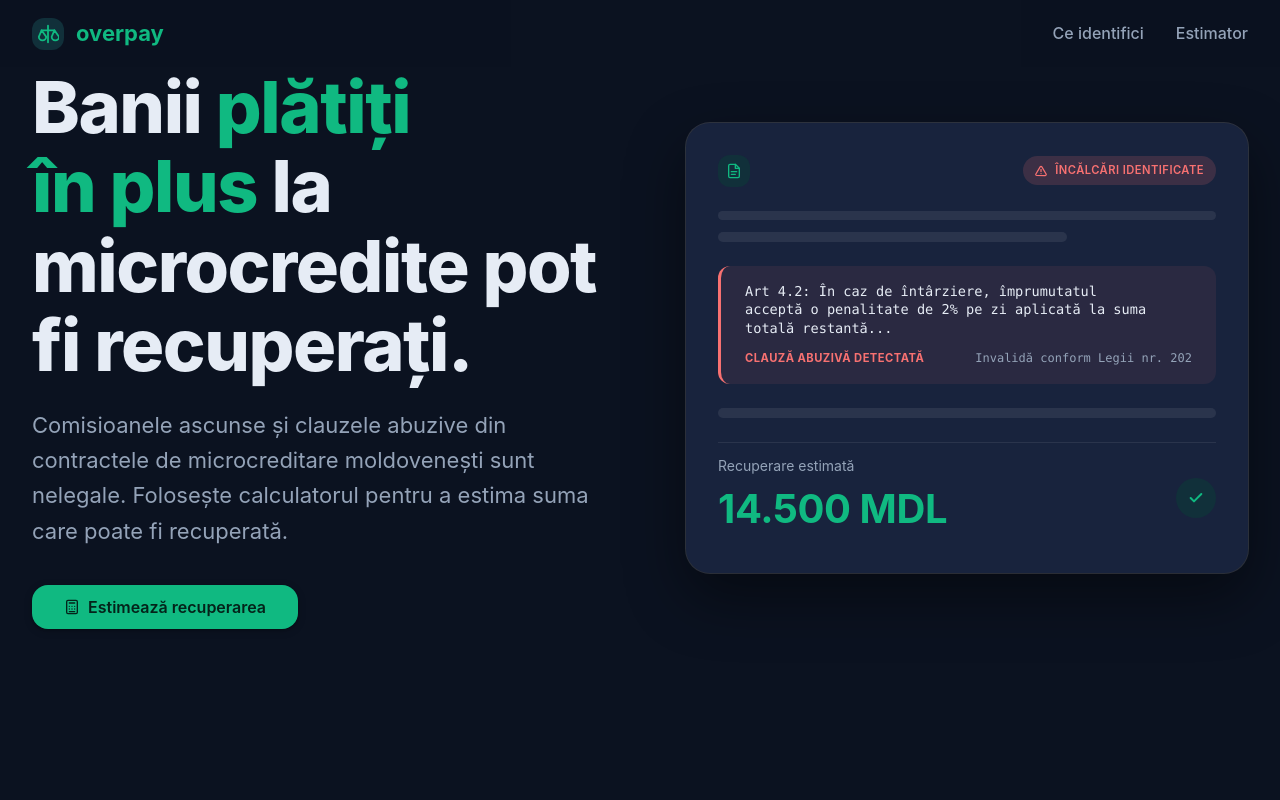
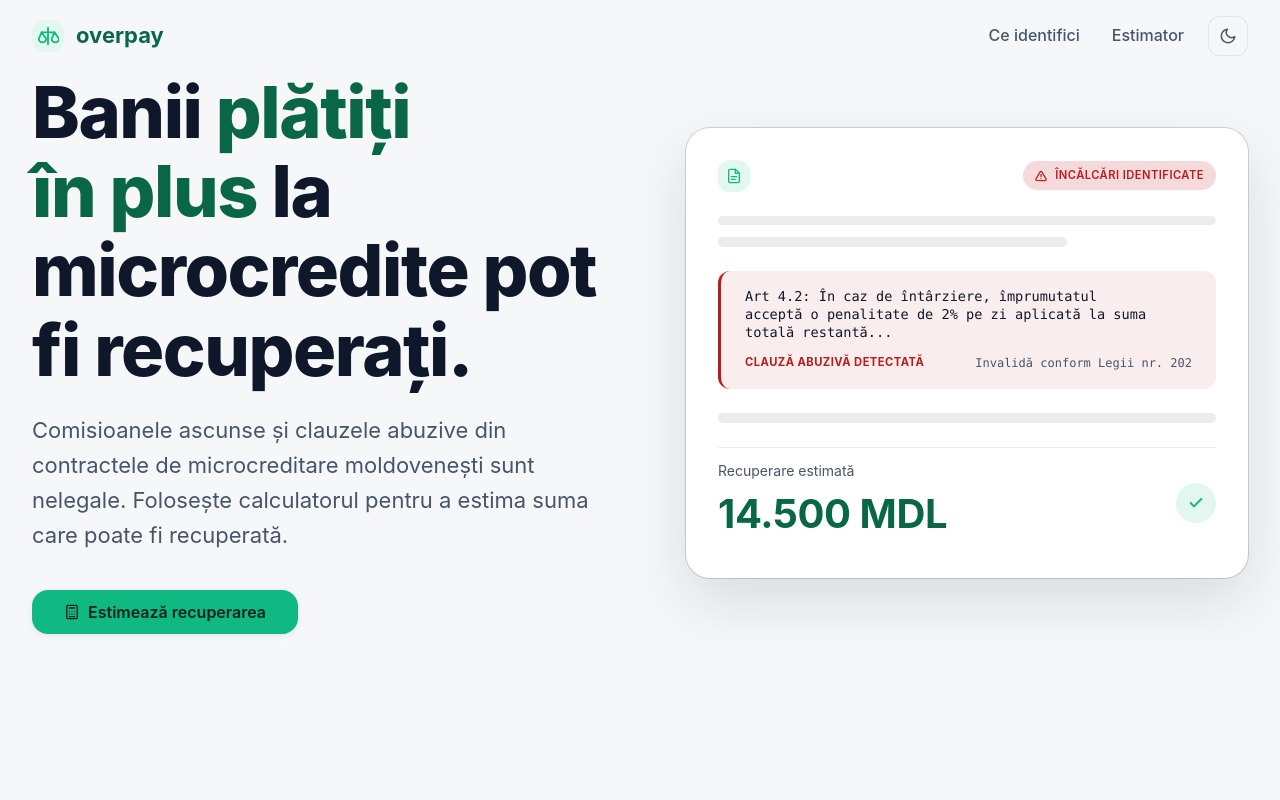
Before and after one commit to Positronbohemia2025/overpay_refund, a React (Vite) app: page / in a window 1280 px wide. Shown: the top 800 px of the page. Built offline with nearby package versions, Linux system fonts and the light colour scheme; a web font is replaced by a local one.

Commit message:
feat: add light/dark theme toggle with FOUC prevention

```diff
--- a/index.html
+++ b/index.html
@@ -3,8 +3,19 @@
   <head>
     <meta charset="UTF-8" />
     <meta name="viewport" content="width=device-width, initial-scale=1.0" />
-    <meta name="color-scheme" content="dark" />
-    <meta name="theme-color" content="#0b1220" />
+    <meta name="color-scheme" content="light dark" />
+    <meta name="theme-color" content="#f6f7f9" media="(prefers-color-scheme: light)" />
+    <meta name="theme-color" content="#0b1220" media="(prefers-color-scheme: dark)" />
+    <script>
+      (function () {
+        try {
+          var t = localStorage.getItem('overpay.theme');
+          document.documentElement.dataset.theme = t === 'dark' ? 'dark' : 'light';
+        } catch (e) {
+          document.documentElement.dataset.theme = 'light';
+        }
+      })();
+    </script>
     <meta
       name="description"
       content="Analiză automată a contractelor de microcreditare din Moldova: află dacă ai fost taxat cu dobânzi, comisioane sau clauze nelegale."
--- /dev/null
+++ b/src/components/ThemeToggle/ThemeToggle.module.css
@@ -0,0 +1,22 @@
+.toggle {
+  display: inline-flex;
+  align-items: center;
+  justify-content: center;
+  width: 2.5rem;
+  height: 2.5rem;
+  border-radius: var(--radius-sm);
+  background-color: transparent;
+  color: var(--color-text-muted);
+  box-shadow: inset 0 0 0 1px var(--color-border-soft);
+  cursor: pointer;
+  transition:
+    background-color var(--transition-fast),
+    color var(--transition-fast),
+    box-shadow var(--transition-fast);
+}
+
+.toggle:hover {
+  background-color: var(--color-surface-sunken);
+  color: var(--color-text);
+  box-shadow: inset 0 0 0 1px var(--color-border-strong);
+}
--- /dev/null
+++ b/src/components/ThemeToggle/ThemeToggle.tsx
@@ -0,0 +1,80 @@
+import { useEffect, useState } from 'react';
+import { useTranslation } from 'react-i18next';
+import styles from './ThemeToggle.module.css';
+
+type Theme = 'light' | 'dark';
+const STORAGE_KEY = 'overpay.theme';
+
+function readStoredTheme(): Theme {
+  if (typeof window === 'undefined') return 'light';
+  try {
+    const stored = window.localStorage.getItem(STORAGE_KEY);
+    if (stored === 'light' || stored === 'dark') return stored;
+  } catch {
+    /* storage unavailable */
+  }
+  return 'light';
+}
+
+function applyTheme(theme: Theme) {
+  if (typeof document === 'undefined') return;
+  document.documentElement.dataset.theme = theme;
+}
+
+/**
+ * Light/dark toggle. Defaults to light. Persists to localStorage and reflects
+ * to `data-theme` on <html> so tokens.css can swap the palette synchronously.
+ * The initial paint is set by a tiny inline script in index.html to avoid FOUC.
+ */
+export function ThemeToggle() {
+  const { t } = useTranslation('common');
+  const [theme, setTheme] = useState<Theme>(() => readStoredTheme());
+
+  useEffect(() => {
+    applyTheme(theme);
+    try {
+      window.localStorage.setItem(STORAGE_KEY, theme);
+    } catch {
+      /* storage unavailable */
+    }
+  }, [theme]);
+
+  const toggle = () => setTheme((prev) => (prev === 'light' ? 'dark' : 'light'));
+  const next = theme === 'light' ? 'dark' : 'light';
+
+  return (
+    <button
+      type="button"
+      className={styles.toggle}
+      onClick={toggle}
+      aria-label={t(`theme.switchTo.${next}`)}
+      title={t(`theme.switchTo.${next}`)}
+    >
+      {theme === 'light' ? <MoonIcon /> : <SunIcon />}
+    </button>
+  );
+}
+
+function MoonIcon() {
+  return (
+    <svg viewBox="0 0 24 24" width="18" height="18" fill="none" stroke="currentColor" strokeWidth="2" strokeLinecap="round" strokeLinejoin="round" aria-hidden="true">
+      <path d="M21 12.79A9 9 0 1 1 11.21 3 7 7 0 0 0 21 12.79z" />
+    </svg>
+  );
+}
+
+function SunIcon() {
+  return (
+    <svg viewBox="0 0 24 24" width="18" height="18" fill="none" stroke="currentColor" strokeWidth="2" strokeLinecap="round" strokeLinejoin="round" aria-hidden="true">
+      <circle cx="12" cy="12" r="4" />
+      <path d="M12 2v2" />
+      <path d="M12 20v2" />
+      <path d="M4.93 4.93l1.41 1.41" />
+      <path d="M17.66 17.66l1.41 1.41" />
+      <path d="M2 12h2" />
+      <path d="M20 12h2" />
+      <path d="M4.93 19.07l1.41-1.41" />
+      <path d="M17.66 6.34l1.41-1.41" />
+    </svg>
+  );
+}
--- a/src/i18n/locales/ro/common.json
+++ b/src/i18n/locales/ro/common.json
@@ -8,5 +8,11 @@
   },
   "nav": {
     "home": "Acasă"
+  },
+  "theme": {
+    "switchTo": {
+      "light": "Activează modul luminos",
+      "dark": "Activează modul întunecat"
+    }
   }
 }
--- a/src/sections/Header/Header.module.css
+++ b/src/sections/Header/Header.module.css
@@ -46,7 +46,7 @@
 }
 
 .brandText {
-  color: var(--accent);
+  color: var(--accent-text);
 }
 
 .desktopNav {
--- a/src/sections/Header/Header.tsx
+++ b/src/sections/Header/Header.tsx
@@ -2,6 +2,7 @@ import { useEffect, useId, useRef, useState } from 'react';
 import { useTranslation } from 'react-i18next';
 import { Link } from 'react-router-dom';
 import { PATHS } from '../../routes/paths';
+import { ThemeToggle } from '../../components/ThemeToggle/ThemeToggle';
 import styles from './Header.module.css';
 
 /**
@@ -53,6 +54,10 @@ export function Header() {
             <a href="#estimator" className={styles.navLink}>{t('links.estimator')}</a>
           </nav>
 
+          <div className={styles.actions}>
+            <ThemeToggle />
+          </div>
+
           <button
             type="button"
             className={styles.menuToggle}
@@ -75,6 +80,7 @@ export function Header() {
                 {t('links.estimator')}
               </a>
             </nav>
+            <ThemeToggle />
           </div>
         )}
       </header>
--- a/src/sections/Hero/Hero.module.css
+++ b/src/sections/Hero/Hero.module.css
@@ -26,7 +26,7 @@
 }
 
 .accentWord {
-  color: var(--accent);
+  color: var(--accent-text);
 }
 
 .subhead {
@@ -170,7 +170,7 @@
 .estimateValue {
   font-size: var(--text-2xl);
   font-weight: var(--weight-bold);
-  color: var(--accent);
+  color: var(--accent-text);
   margin: 0;
   letter-spacing: -0.01em;
 }
--- a/src/styles/global.css
+++ b/src/styles/global.css
@@ -44,7 +44,7 @@ p {
 }
 
 a {
-  color: var(--accent);
+  color: var(--accent-text);
   text-decoration: underline;
   text-underline-offset: 0.15em;
   transition: color var(--transition-fast);
--- a/src/styles/tokens.css
+++ b/src/styles/tokens.css
@@ -1,70 +1,57 @@
 /**
- * Design tokens — dark navy surfaces, single emerald accent.
- *
- * Single source of truth for the visual language. CSS Modules consume these via
- * var(--token); no component hard-codes a color, radius, shadow, or spacing.
- *
- * Single-accent rule (FR-009) is preserved: exactly one --accent hex exists in
- * this file; every other --accent-* token derives from var(--accent) via
- * color-mix(), with the white text-contrast token as the documented exception.
+ * Design tokens. Light theme is the default; `data-theme="dark"` on the <html>
+ * element flips the palette. The accent is a single hex (single-accent rule):
+ * every other --accent-* token derives from var(--accent) or is white.
  */
 
 :root {
-  color-scheme: dark;
+  color-scheme: light;
 
-  /* --- Surfaces --- */
-  --color-bg: #0b1220; /* deep navy page background */
-  --color-surface: #111a2e; /* cards */
-  --color-surface-elevated: #18233d; /* hero preview, estimator panel, header on scroll */
-  --color-surface-sunken: #0a1426; /* input fills */
+  /* --- Surfaces (light) --- */
+  --color-bg: #f6f7f9;
+  --color-surface: #fff;
+  --color-surface-elevated: #fff;
+  --color-surface-sunken: #eef1f5;
 
-  --color-border-soft: rgb(255 255 255 / 8%); /* hairline dividers */
-  --color-border-strong: rgb(255 255 255 / 14%); /* card outlines */
+  --color-border-soft: rgb(15 23 42 / 8%);
+  --color-border-strong: rgb(15 23 42 / 16%);
 
-  /* --- Text --- */
-  --color-text: #e6ecf5; /* primary, AAA on bg */
-  --color-text-muted: #94a3b8; /* secondary, AAA on bg */
-  --color-text-subtle: #64748b; /* tertiary, AA on bg */
+  /* --- Text (light) --- */
+  --color-text: #0f172a;
+  --color-text-muted: #475569;
+  --color-text-subtle: #64748b;
 
-  --color-dusty-blue: #5b7089; /* accentless secondary neutral for diagrams/labels */
+  --color-dusty-blue: #5b7089;
+  --color-danger: #b91c1c;
 
-  --color-danger: #f87171; /* error/validation text on dark surfaces */
+  /* --- THE single accent --- */
+  --accent: #10b981;
+  --accent-hover: color-mix(in srgb, var(--accent) 86%, black);
+  --accent-active: color-mix(in srgb, var(--accent) 74%, black);
+  --accent-soft: color-mix(in srgb, var(--accent) 12%, var(--color-surface));
+  --accent-text: color-mix(in srgb, var(--accent) 55%, black);
+  --accent-ring: color-mix(in srgb, var(--accent) 35%, transparent);
+  --accent-contrast: #fff;
 
-  /* --- THE single accent (emerald) --- */
-  --accent: #10b981;
-  --accent-hover: color-mix(in srgb, var(--accent) 84%, white);
-  --accent-active: color-mix(in srgb, var(--accent) 70%, white);
-  --accent-soft: color-mix(in srgb, var(--accent) 14%, var(--color-surface));
-  --accent-ring: color-mix(in srgb, var(--accent) 35%, transparent);
-  --accent-contrast: #fff; /* documented exception; text on accent — see Button.module.css for actual CTA text color */
-
-  /* --- Radii --- */
-  --radius-sm: 12px;
-  --radius-md: 16px;
-  --radius-lg: 20px;
-  --radius-xl: 24px;
-  --radius-2xl: 32px;
-  --radius-pill: 999px;
-
-  /* --- Shadows (tuned for dark surfaces) --- */
-  --shadow-sm: 0 1px 2px rgb(0 0 0 / 25%), 0 2px 8px rgb(0 0 0 / 20%);
-  --shadow-md: 0 8px 24px rgb(0 0 0 / 35%);
-  --shadow-lg: 0 24px 60px rgb(0 0 0 / 45%);
-  --shadow-accent: 0 0 40px color-mix(in srgb, var(--accent) 22%, transparent);
+  /* --- Shadows (tuned for light) --- */
+  --shadow-sm: 0 1px 2px rgb(15 23 42 / 4%), 0 2px 8px rgb(15 23 42 / 6%);
+  --shadow-md: 0 8px 24px rgb(15 23 42 / 8%);
+  --shadow-lg: 0 24px 60px rgb(15 23 42 / 12%);
+  --shadow-accent: 0 0 40px color-mix(in srgb, var(--accent) 18%, transparent);
 
   /* --- Typography --- */
   --font-body: 'Inter', system-ui, -apple-system, 'Segoe UI', Roboto, Helvetica, Arial, sans-serif;
   --font-heading: var(--font-body);
   --font-mono: 'SF Mono', ui-monospace, 'JetBrains Mono', Menlo, Consolas, monospace;
 
-  --text-xs: 0.875rem; /* 14px */
-  --text-sm: 1rem; /* 16px */
-  --text-base: 1.125rem; /* 18px — body default */
+  --text-xs: 0.875rem;
+  --text-sm: 1rem;
+  --text-base: 1.125rem;
   --text-lg: 1.375rem;
   --text-xl: 1.75rem;
-  --text-2xl: 2.5rem; /* section headlines */
-  --text-3xl: 3.5rem; /* large headlines */
-  --text-4xl: 4.5rem; /* hero headline */
+  --text-2xl: 2.5rem;
+  --text-3xl: 3.5rem;
+  --text-4xl: 4.5rem;
 
   --leading-tight: 1.1;
   --leading-snug: 1.35;
@@ -85,16 +72,51 @@
   --space-6: 2rem;
   --space-7: 3rem;
   --space-8: 4rem;
-  --space-9: 6rem; /* between sections */
-  --space-10: 8rem; /* generous gap matching reference layout */
+  --space-9: 6rem;
+  --space-10: 8rem;
 
-  --content-max: 80rem; /* wider for split layouts */
+  --content-max: 80rem;
   --content-narrow: 44rem;
+
+  /* --- Radii --- */
+  --radius-sm: 12px;
+  --radius-md: 16px;
+  --radius-lg: 20px;
+  --radius-xl: 24px;
+  --radius-2xl: 32px;
+  --radius-pill: 999px;
 
   /* --- Motion --- */
   --transition-fast: 120ms ease;
   --transition-base: 200ms ease;
 
-  /* --- Focus ring (accent, FR-016) --- */
+  /* --- Focus ring (FR-016) --- */
   --focus-ring: 0 0 0 3px var(--color-bg), 0 0 0 5px var(--accent);
 }
+
+[data-theme='dark'] {
+  color-scheme: dark;
+
+  --color-bg: #0b1220;
+  --color-surface: #111a2e;
+  --color-surface-elevated: #18233d;
+  --color-surface-sunken: #0a1426;
+
+  --color-border-soft: rgb(255 255 255 / 8%);
+  --color-border-strong: rgb(255 255 255 / 14%);
+
+  --color-text: #e6ecf5;
+  --color-text-muted: #94a3b8;
+  --color-text-subtle: #64748b;
+
+  --color-danger: #f87171;
+
+  --accent-hover: color-mix(in srgb, var(--accent) 84%, white);
+  --accent-active: color-mix(in srgb, var(--accent) 70%, white);
+  --accent-soft: color-mix(in srgb, var(--accent) 14%, var(--color-surface));
+  --accent-text: var(--accent);
+
+  --shadow-sm: 0 1px 2px rgb(0 0 0 / 25%), 0 2px 8px rgb(0 0 0 / 20%);
+  --shadow-md: 0 8px 24px rgb(0 0 0 / 35%);
+  --shadow-lg: 0 24px 60px rgb(0 0 0 / 45%);
+}
```
Also changed, not shown: src/sections/Estimator/Estimator.module.css (+4 -16 lines), 1 other file (tests, documents, lock files or other folders).
